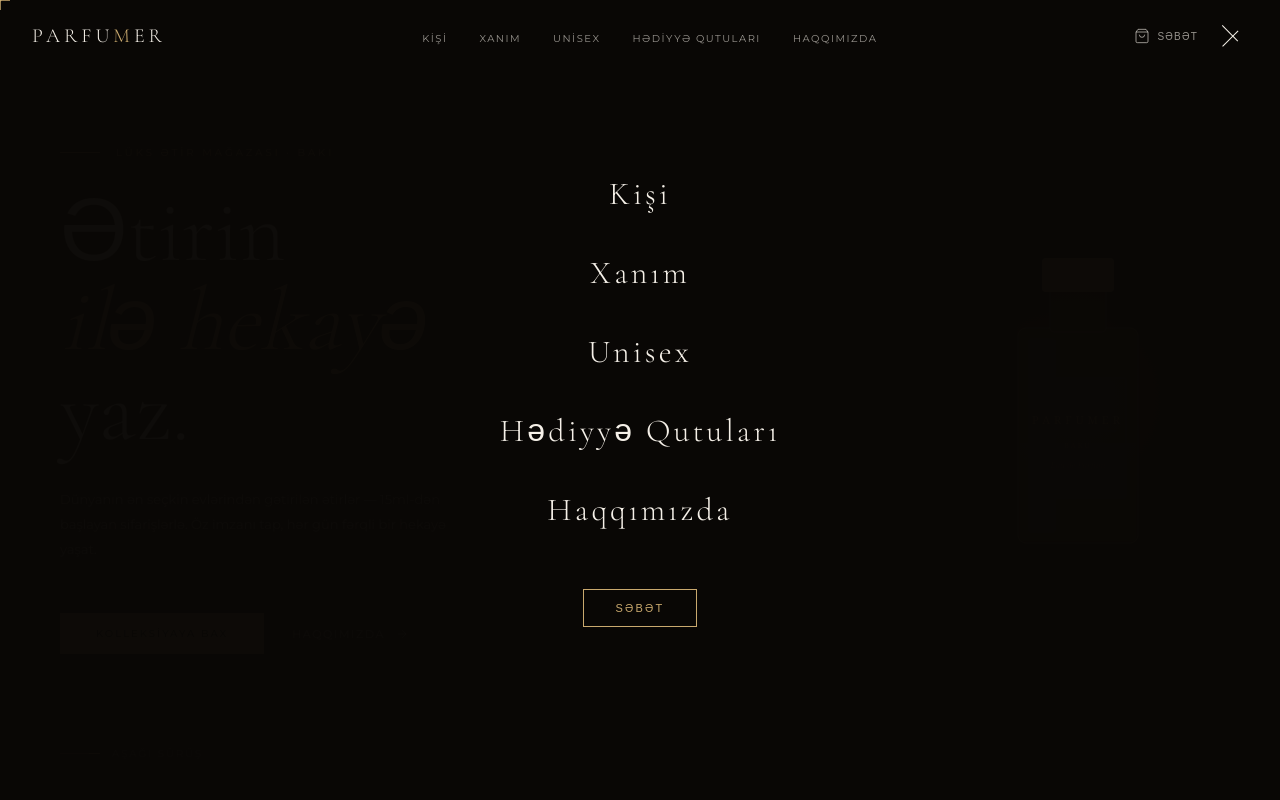
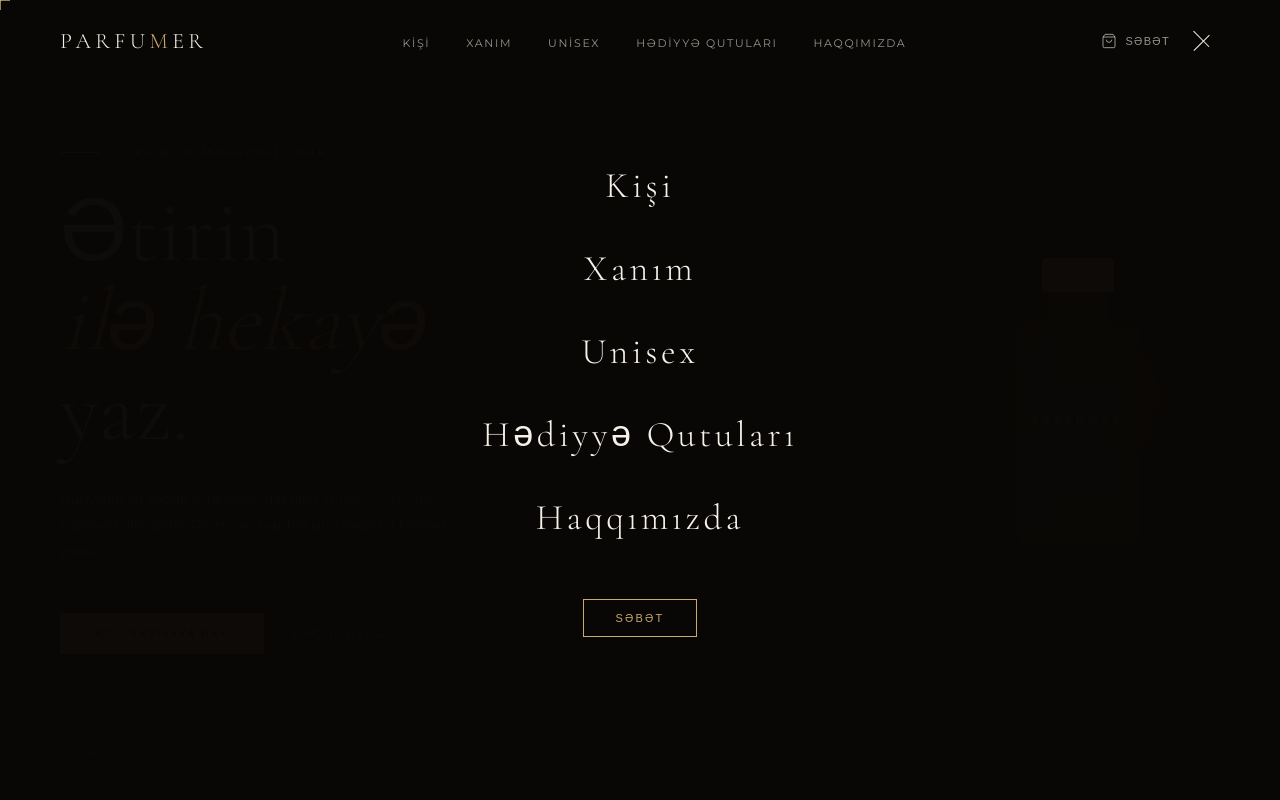
Before and after one commit to ravinsharifli/-tir, a Next.js app: page / in a window 1280 px wide. Both pictures are taken after a click on the button 1233 px from the left and 36 px from the top of the page. Shown: the top 800 px of the page. Built offline with nearby package versions, Linux system fonts and the light colour scheme; no server answers.

Commit message:
fix: navbar desktop hamburger silindi, logo düzəldildi

```diff
--- a/src/app/globals.css
+++ b/src/app/globals.css
@@ -140,14 +140,18 @@ a { color: inherit; }
 .mobile-nav {
   display: none;
 }
+.mobile-menu-btn {
+  display: none;
+}
 
 @media (max-width: 768px) {
   .desktop-nav {
     display: none !important;
   }
-  .mobile-nav {
+  .mobile-menu-btn {
     display: flex !important;
   }
+
 
   /* Hero mobilə uyğun */
   section {
--- a/src/components/Navbar.tsx
+++ b/src/components/Navbar.tsx
@@ -27,23 +27,32 @@ export function Navbar() {
     <>
       <nav style={{
         position: 'fixed', top: 0, left: 0, right: 0, zIndex: 100,
-        padding: scrolled ? '16px 32px' : '24px 32px',
+        padding: scrolled ? '16px 60px' : '28px 60px',
         display: 'flex', alignItems: 'center', justifyContent: 'space-between',
         transition: 'all 0.4s',
         background: scrolled || menuOpen ? 'rgba(10,8,6,0.97)' : 'transparent',
         backdropFilter: scrolled ? 'blur(12px)' : 'none',
         borderBottom: scrolled ? '0.5px solid var(--border)' : 'none',
       }}>
-        {/* Logo */}
-        <Link href="/" style={{ fontFamily: 'var(--font-cormorant), Georgia, serif', fontSize: '20px', fontWeight: 300, letterSpacing: '0.2em', color: 'var(--cream)', textDecoration: 'none' }}>
+        {/* Logo — heç bir subtitle yoxdur */}
+        <Link href="/" style={{
+          fontFamily: 'var(--font-cormorant), Georgia, serif',
+          fontSize: '22px', fontWeight: 300, letterSpacing: '0.2em',
+          color: 'var(--cream)', textDecoration: 'none'
+        }}>
           PARFU<span style={{ color: 'var(--gold)' }}>M</span>ER
         </Link>
 
-        {/* Desktop menu */}
-        <ul style={{ display: 'flex', gap: '32px', listStyle: 'none', margin: 0, padding: 0 }} className="desktop-nav">
+        {/* Desktop menu — yalnız böyük ekranda */}
+        <ul style={{
+          display: 'flex', gap: '36px', listStyle: 'none', margin: 0, padding: 0
+        }} className="desktop-nav">
           {links.map((l) => (
             <li key={l.href}>
-              <Link href={l.href} style={{ fontSize: '10px', letterSpacing: '0.15em', textTransform: 'uppercase', color: 'var(--text-mid)', textDecoration: 'none' }}
+              <Link href={l.href} style={{
+                fontSize: '11px', letterSpacing: '0.15em',
+                textTransform: 'uppercase', color: 'var(--text-mid)', textDecoration: 'none'
+              }}
                 onMouseEnter={(e) => (e.currentTarget.style.color = 'var(--gold)')}
                 onMouseLeave={(e) => (e.currentTarget.style.color = 'var(--text-mid)')}>
                 {l.label}
@@ -52,9 +61,14 @@ export function Navbar() {
           ))}
         </ul>
 
-        {/* Sağ tərəf — səbət + hamburger */}
+        {/* Sağ tərəf */}
         <div style={{ display: 'flex', alignItems: 'center', gap: '20px' }}>
-          <button onClick={openCart} style={{ display: 'flex', alignItems: 'center', gap: '8px', fontSize: '10px', letterSpacing: '0.12em', textTransform: 'uppercase', color: 'var(--text-mid)', background: 'none', border: 'none', cursor: 'pointer' }}
+          {/* Səbət — həmişə görünür */}
+          <button onClick={openCart} style={{
+            display: 'flex', alignItems: 'center', gap: '8px',
+            fontSize: '11px', letterSpacing: '0.12em', textTransform: 'uppercase',
+            color: 'var(--text-mid)', background: 'none', border: 'none', cursor: 'none'
+          }}
             onMouseEnter={(e) => (e.currentTarget.style.color = 'var(--gold)')}
             onMouseLeave={(e) => (e.currentTarget.style.color = 'var(--text-mid)')}>
             <svg width="16" height="16" viewBox="0 0 24 24" fill="none" stroke="currentColor" strokeWidth="1.5">
@@ -64,40 +78,71 @@ export function Navbar() {
             </svg>
             <span className="desktop-nav">Səbət</span>
             {total > 0 && (
-              <span style={{ width: '18px', height: '18px', borderRadius: '50%', background: 'var(--gold)', color: 'var(--black)', fontSize: '10px', display: 'flex', alignItems: 'center', justifyContent: 'center', fontWeight: 500 }}>
+              <span style={{
+                width: '18px', height: '18px', borderRadius: '50%',
+                background: 'var(--gold)', color: 'var(--black)',
+                fontSize: '10px', display: 'flex', alignItems: 'center',
+                justifyContent: 'center', fontWeight: 500
+              }}>
                 {total}
               </span>
             )}
           </button>
 
-          {/* Hamburger düyməsi — yalnız mobil */}
+          {/* Hamburger — YALNIZ mobil */}
           <button
-            className="mobile-nav"
+            className="mobile-menu-btn"
             onClick={() => setMenuOpen(!menuOpen)}
-            style={{ background: 'none', border: 'none', cursor: 'pointer', padding: '4px', display: 'flex', flexDirection: 'column', gap: '5px' }}>
-            <span style={{ display: 'block', width: '22px', height: '0.5px', background: 'var(--cream)', transition: 'all 0.3s', transform: menuOpen ? 'rotate(45deg) translateY(4px)' : 'none' }} />
-            <span style={{ display: 'block', width: '22px', height: '0.5px', background: 'var(--cream)', transition: 'all 0.3s', opacity: menuOpen ? 0 : 1 }} />
-            <span style={{ display: 'block', width: '22px', height: '0.5px', background: 'var(--cream)', transition: 'all 0.3s', transform: menuOpen ? 'rotate(-45deg) translateY(-4px)' : 'none' }} />
+            style={{
+              background: 'none', border: 'none', cursor: 'none',
+              padding: '4px', display: 'flex', flexDirection: 'column',
+              gap: '5px', alignItems: 'flex-end'
+            }}>
+            <span style={{
+              display: 'block', width: '22px', height: '0.5px',
+              background: 'var(--cream)', transition: 'all 0.3s',
+              transform: menuOpen ? 'rotate(45deg) translateY(5px)' : 'none'
+            }} />
+            <span style={{
+              display: 'block', width: '22px', height: '0.5px',
+              background: 'var(--cream)', transition: 'all 0.3s',
+              opacity: menuOpen ? 0 : 1
+            }} />
+            <span style={{
+              display: 'block', width: '22px', height: '0.5px',
+              background: 'var(--cream)', transition: 'all 0.3s',
+              transform: menuOpen ? 'rotate(-45deg) translateY(-5px)' : 'none'
+            }} />
           </button>
         </div>
       </nav>
 
-      {/* Mobil açılan menyu */}
+      {/* Mobil menyu */}
       {menuOpen && (
-        <div className="mobile-nav" style={{
-          position: 'fixed', top: 0, left: 0, right: 0, bottom: 0, zIndex: 99,
-          background: 'rgba(10,8,6,0.98)', display: 'flex', flexDirection: 'column',
+        <div className="mobile-menu-overlay" style={{
+          position: 'fixed', top: 0, left: 0, right: 0, bottom: 0,
+          zIndex: 99, background: 'rgba(10,8,6,0.98)',
+          display: 'flex', flexDirection: 'column',
           alignItems: 'center', justifyContent: 'center', gap: '40px'
         }}>
           {links.map((l) => (
             <Link key={l.href} href={l.href}
               onClick={() => setMenuOpen(false)}
-              style={{ fontFamily: 'var(--font-cormorant), Georgia, serif', fontSize: '32px', fontWeight: 300, letterSpacing: '0.1em', color: 'var(--cream)', textDecoration: 'none' }}>
+              style={{
+                fontFamily: 'var(--font-cormorant), Georgia, serif',
+                fontSize: '36px', fontWeight: 300,
+                letterSpacing: '0.1em', color: 'var(--cream)', textDecoration: 'none'
+              }}>
               {l.label}
             </Link>
           ))}
           <button onClick={() => { openCart(); setMenuOpen(false) }}
-            style={{ marginTop: '20px', fontSize: '11px', letterSpacing: '0.2em', textTransform: 'uppercase', color: 'var(--gold)', background: 'none', border: '0.5px solid var(--gold)', padding: '12px 32px', cursor: 'pointer' }}>
+            style={{
+              marginTop: '20px', fontSize: '11px', letterSpacing: '0.2em',
+              textTransform: 'uppercase', color: 'var(--gold)',
+              background: 'none', border: '0.5px solid var(--gold)',
+              padding: '12px 32px', cursor: 'none'
+            }}>
             Səbət {total > 0 && `(${total})`}
           </button>
         </div>
```
